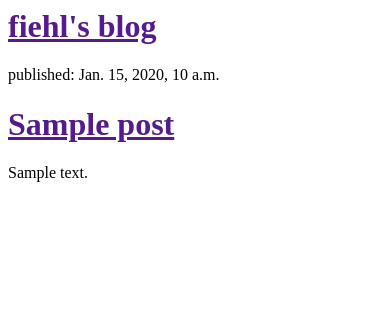
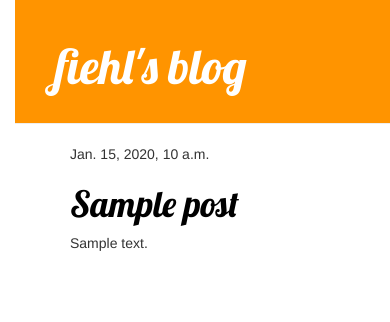
Before and after one commit to Feinne/my-first-blog, a Django app: template mysite/blog/templates/blog/post_list.html in a window 390 px wide. Shown: the top 322 px of the page. Run offline with Django 3.2, Linux system fonts and the light colour scheme; the template is opened without the code that fills it: values that come from a table or form of the project are taken from there, others are empty; tables that the repository leaves empty hold one stand-in row (values such as "Sample post"); some libraries are stand-ins or nearby versions.

Commit message:
adding view and template for detailed blog post as well as Css for the site.

```diff
--- /dev/null
+++ b/mysite/blog/static/css/blog.css
@@ -0,0 +1,50 @@
+h1 a{
+	color: #FCA205;
+	font-family: 'Lobster';
+}
+
+body {
+	padding-left: 15px;
+}
+
+.page-header{
+	background-color: #ff9400;
+	margin-top: 0;
+	padding: 20px 20px 20px 40px;
+}
+
+.page-header h1, .pageheader h1 a, .page-header h1 a:visited, .page-header h1 a:active {
+	color: #ffffff;
+	font-size: 36pt;
+	text-decoration: none;
+}
+.content {
+	margin-left:40px;
+}
+h1,h2,h3,h4{
+	font-family:'Lobster',cursive;
+}
+.date {
+	color=#828282;
+}
+
+.save{
+	float:right;
+}
+.post-form textarea, .post-form input {
+	width: 100;
+}
+
+.top-menu, .top-menu:hover, .top-menu:visited {
+	color: #ffffff;
+	float:right;
+	font-size:26pt;
+	margin-right:20px;
+}
+
+.post{
+	margin-bottom:70px;
+}
+.post h1 a, .post h1 a:visited{
+	color:#000000;
+}
--- /dev/null
+++ b/mysite/blog/templates/blog/base.html
@@ -0,0 +1,25 @@
+{% load staticfiles %}
+<html>
+	<head>
+		<link rel="stylesheet" href="//maxcdn.bootstrapcdn.com/bootstrap/3.2.0/css/bootstrap.min.css">
+		<link rel="stylesheet" href="//maxcdn.bootstrapcdn.com/bootstrap/3.2.0/css/bootstrap-theme.min.css">
+		<link rel="stylesheet" href="{% static 'css/blog.css' %}">
+		<link href="//fonts.googleapis.com/css?family=Lobster&subset=latin,latin-ext" rel="stylesheet" type="text/css">
+		<title>fiehl's blog</title>
+	</head>
+	<body>
+		<div class="page-header">
+			<h1><a href="">fiehl's blog</a></h1>
+		</div>
+		<div class="content container">
+			<div class="row">
+				<div class="col-md-8">
+
+						{% block content%}
+						{% endblock %}
+				</div>
+			</div>
+		</div>
+
+	</body>
+</html>
--- a/mysite/blog/templates/blog/post_list.html
+++ b/mysite/blog/templates/blog/post_list.html
@@ -1,17 +1,13 @@
-<html>
-	<head>
-		<title>fiehl's blog</title>
-	</head>
-	<body>
-		<div>
-			<h1><a href="">fiehl's blog</a></h1>
+{% extends 'blog/base.html'%}
+
+{% block content %}
+	{% for post in posts %}
+		<div class="post">
+			<div class="date">
+				{{post.published_date}}
+			</div>
+			<h1><a href="{% url 'post_detail' pk=post.pk %}">{{ post.title }}</a></h1>
+			<p> {{ post.text|linebreaksbr}}</p>
 		</div>
-		{%for post in posts%}
-			<p>published: {{post.published_date}}</p>
-			<h1><a href="">{{post.title}}</a></h1>
-			<p>{{post.text|linebreaksbr}}</p>
-		{% endfor %}
-
-
-	</body>
-</html>
+	{% endfor %}
+{% endblock content%}
--- a/mysite/blog/urls.py
+++ b/mysite/blog/urls.py
@@ -2,5 +2,7 @@ from django.conf.urls import url
 from . import views
 
 urlpatterns =[
-	url(r'^$', views.post_list, name='post_list')
+	url(r'^$', views.post_list, name='post_list'),
+
+	url(r'^post/(?P<pk>\d+)/$',views.post_detail, name='post_detail'),
 ]
--- a/mysite/blog/views.py
+++ b/mysite/blog/views.py
@@ -1,7 +1,11 @@
-from django.shortcuts import render
+from django.shortcuts import render, get_object_or_404
 from .models import Post
 from django.utils import timezone
 # Create your views here.
 def post_list(request):
 	posts = Post.objects.filter(published_date__lte=timezone.now()).order_by('published_date')
 	return render(request,'blog/post_list.html',{'posts':posts})
+
+def post_detail(request,pk):
+	post = get_object_or_404(Post, pk=pk)
+	return render(request,'blog/post_detail.html',{'post':post})
```
Also changed, not shown: mysite/blog/templates/blog/post_detail.html (added, +12 -0 lines).
